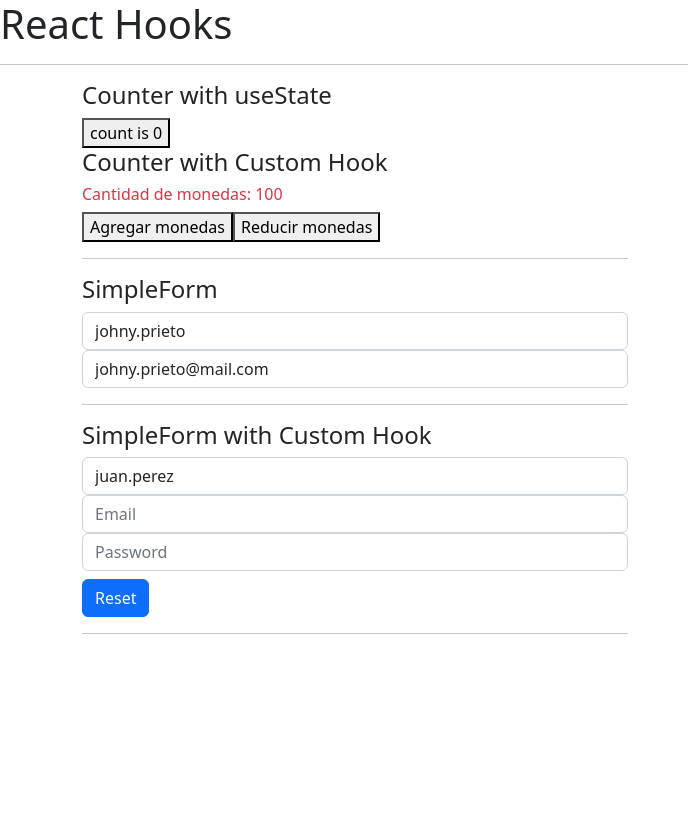
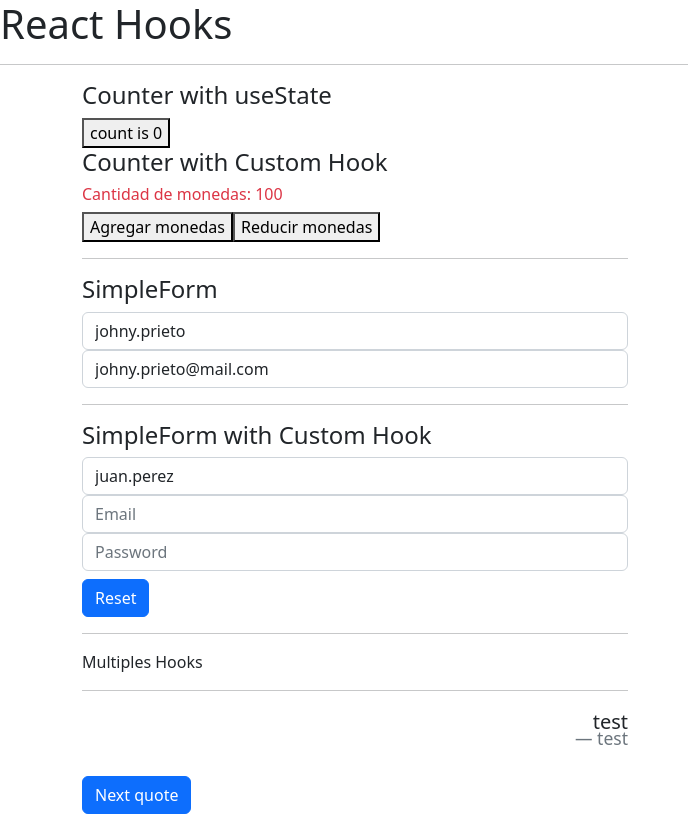
Before and after one commit to JohnyAle12/hooks-react, a React (Vite) app: page / in a window 1280 px wide. Shown: the whole page, without its empty margins (0-688 px from the left). Built offline with nearby package versions, Linux system fonts and the light colour scheme; no server answers.

Commit message:
add multiple hooks use for quotes from external api

```diff
--- a/src/App.tsx
+++ b/src/App.tsx
@@ -1,4 +1,5 @@
 import { CounterApp } from "./CounterApp/CounterApp"
+import { MultiplesHooks } from "./MultiplesHooks/MultiplesHooks"
 import { SimpleForm } from "./SimpleForm/SimpleForm"
 import { SimpleFormCustomHook } from "./SimpleForm/SimpleFormCustomHook"
 
@@ -13,6 +14,7 @@ function App() {
             <CounterApp />
             <SimpleForm />
             <SimpleFormCustomHook />
+            <MultiplesHooks />
           </div>
         </div>
       </div>
--- /dev/null
+++ b/src/MultiplesHooks/MultiplesHooks.tsx
@@ -0,0 +1,40 @@
+import { useFetch } from './hooks/useFetch'
+import { useState } from 'react';
+import useCounter from '../CounterApp/hooks/useCounter';
+
+export const MultiplesHooks = () => {
+    const { count, increment} = useCounter(1);
+    const { data, isLoading } = useFetch('https://www.breakingbadapi.com/api/quotes/'+count);
+
+    const resp = !!data && data[0];
+
+    const onNextQuote = () => {
+        increment();
+    }
+
+    return (
+        <>
+            <div>Multiples Hooks</div>
+            <hr/>
+
+            {
+                isLoading
+                    ? (
+                        <div className='alert alert-info'>
+                            Loading ...
+                        </div>
+                    )
+                    : (
+                        <blockquote className='blockquote text-end'>
+                            <p className='mb-1'>{ resp?.quote }</p>
+                            <footer className='blockquote-footer'>{ resp?.author }</footer>
+                        </blockquote>
+                    )
+            }
+
+            <button className='btn btn-primary mt-2' onClick={ onNextQuote }>
+                Next quote
+            </button>
+        </>
+    )
+}
--- /dev/null
+++ b/src/MultiplesHooks/hooks/useFetch.ts
@@ -0,0 +1,75 @@
+import { useState, useEffect } from 'react';
+import { BreakingBadResponse } from '../../types/BreakingBadResponse';
+
+type State = {
+    data: BreakingBadResponse[],
+    isLoading: boolean,
+    hasErrors?: boolean
+}
+
+export const useFetch = ( url: string ) => {
+
+    const [state, setState] = useState<State>({
+        data: [],
+        isLoading: true,
+        hasErrors: false
+    })
+
+    //! At thi date the endpoint the breaking bad doesnt work, it return 500 error so the data return is a test example json
+    const getFetch = async() => {
+
+        setState({
+            ...state,
+            isLoading: true,
+        })
+
+        try {
+            const resp = await fetch(url)
+                .then((response) => {
+                    if (!response.ok) {
+                        throw new Error('Something went wrong.');
+                    }
+                    return response;
+                });
+            const data = await resp.json().then((res) => {
+                if(!res.author){
+                    return {
+                        author: 'test',
+                        quote: 'test',
+                        quote_id: 1,
+                        series: 'test'
+                    }
+                }
+                return res;
+            });
+
+            setState({
+                data,
+                isLoading: false,
+                hasErrors: false
+            })
+        } catch (error) {
+            setState({
+                data: [{
+                    author: 'test',
+                    quote: 'test',
+                    quote_id: 1,
+                    series: 'test'
+                }],
+                isLoading: false,
+                hasErrors: false
+            })
+        }
+    }
+
+    useEffect(() => {
+        getFetch();
+        console.log(url);
+
+    }, [url])
+
+
+    return {
+        ...state
+    }
+}
--- /dev/null
+++ b/src/types/BreakingBadResponse.tsx
@@ -0,0 +1,6 @@
+export interface BreakingBadResponse {
+    author: string,
+    quote: string,
+    quote_id: number,
+    series: string
+}
```
